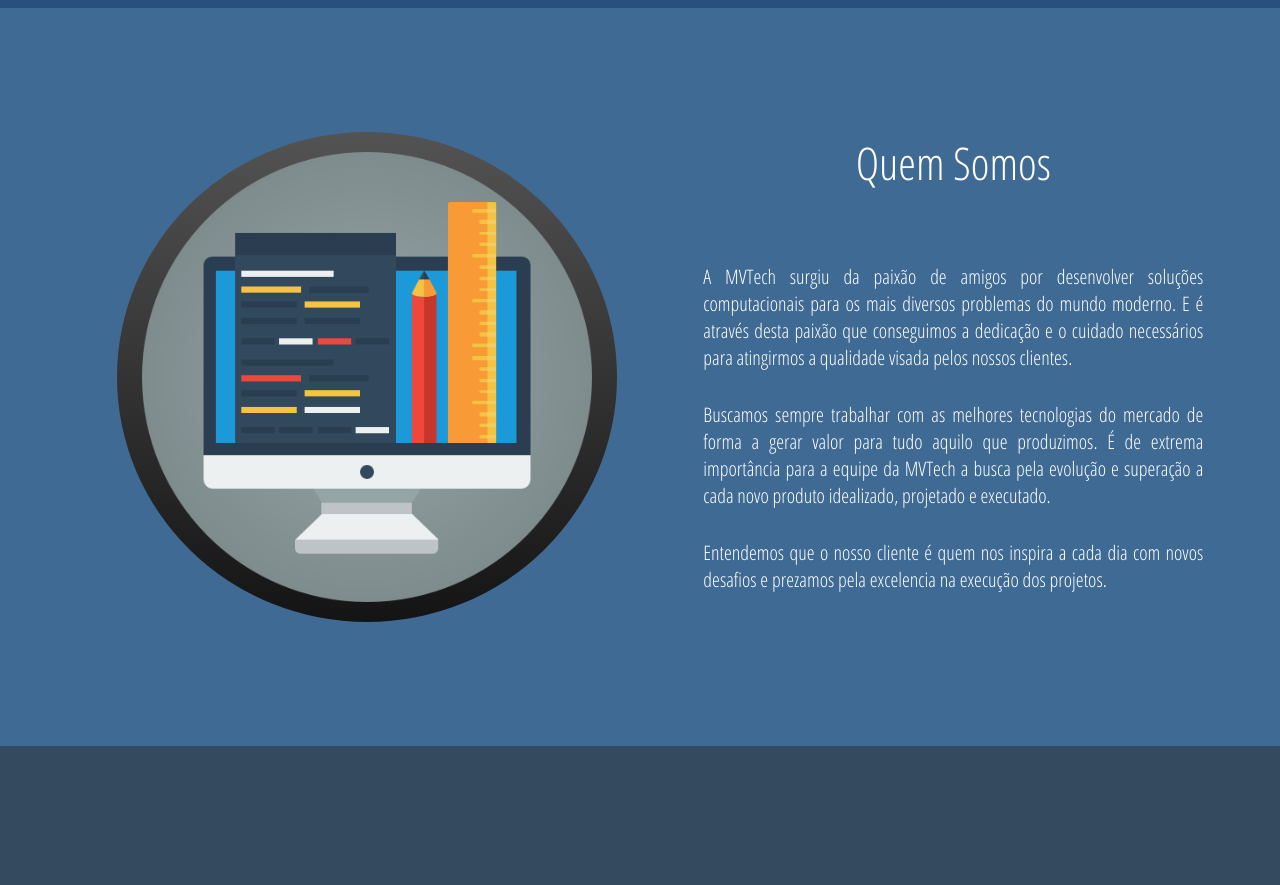
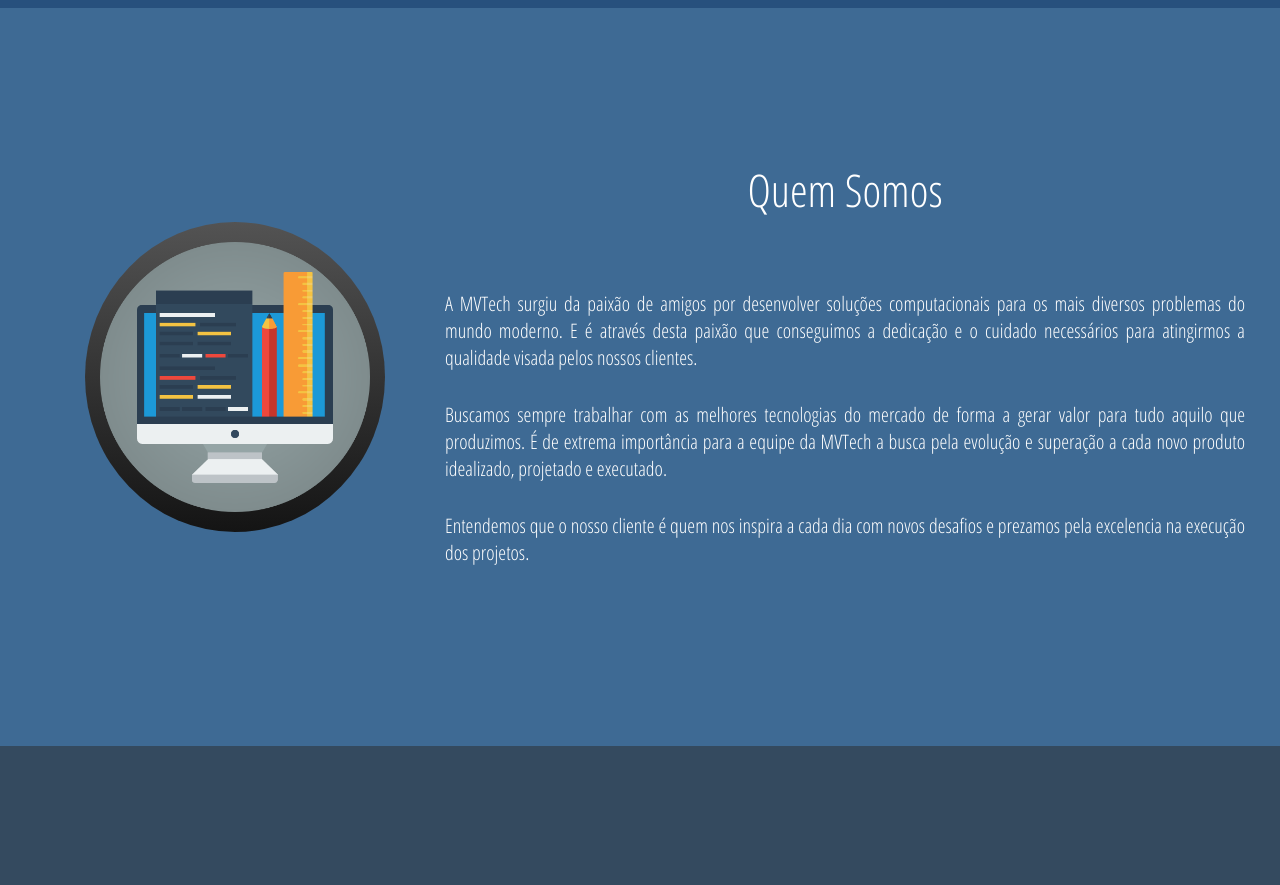
Before and after one commit to akelesis/mvtech-backend, a Vue app: page / in a window 1280 px wide. Shown: the part 820-1705 px from the top of the page. Built offline with nearby package versions, Linux system fonts and the light colour scheme.

Commit message:
Small styling alterations

```diff
--- a/src/components/Section.vue
+++ b/src/components/Section.vue
@@ -32,7 +32,7 @@
 }
 
 .tecnologies-icons {
-  width: 80vw;
+  width: 85vw;
   height: 170px;
 
   display: flex;
@@ -54,7 +54,7 @@
 }
 
 .about-icon {
-  max-width: 580px;
+  max-width: 400px; /* 580px */
   width: 100%;
   display: flex;
   justify-content: center;
@@ -81,7 +81,7 @@
   width: 100%;
   display: flex;
   flex-direction: row;
-  justify-content: space-evenly;
+  justify-content: space-around; /* space-evenly */
   align-items: stretch;
 }
 
@@ -320,11 +320,11 @@
 
 @media (min-width: 1110px) {
   .about-icon-container {
-    max-width: 550px;
+    max-width: 300px; /**/
   }
 
   .about-content {
-    max-width: 500px;
+    max-width: 800px; /**/
   }
 
   .services-content {
@@ -374,6 +374,8 @@
     height: 100%;
     display: grid;
     grid-template-columns: 1fr 1fr 1fr;
+
+    margin-top: 15px;
   }
 
   .portfolio-container {
```
